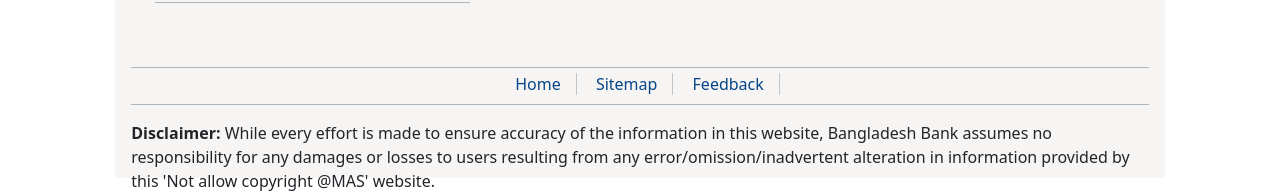
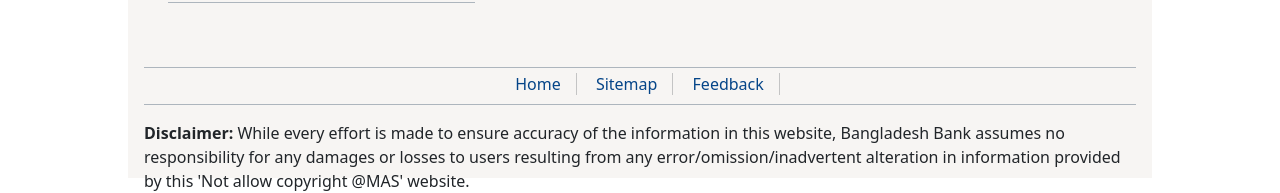
Before and after one commit to mariyam45/MAS-Bangladesh_Bank, a plain HTML site: page index.html in a window 1280 px wide. Shown: the part 2507-2700 px from the top of the page. Drawn offline with nearby package versions, Linux system fonts and the light colour scheme.

Commit message:
change ui

```diff
--- a/style.css
+++ b/style.css
@@ -140,7 +140,7 @@ header {
 .footer {
   background: #f7f5f3;
   height: 24rem;
-  width: 82%;
+  width: 80%;
 }
 .footer-top ul li a {
   text-decoration: none;
```
